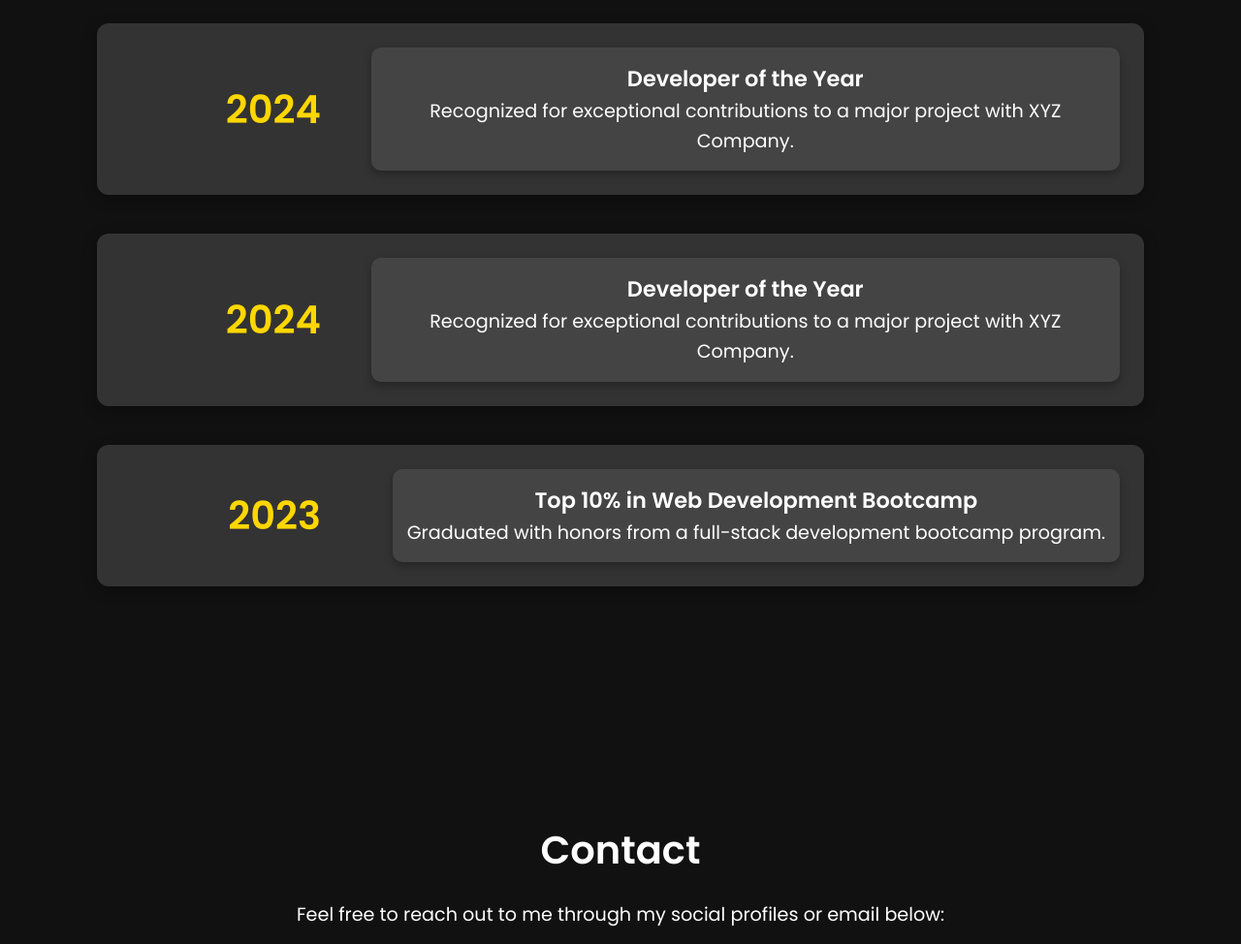
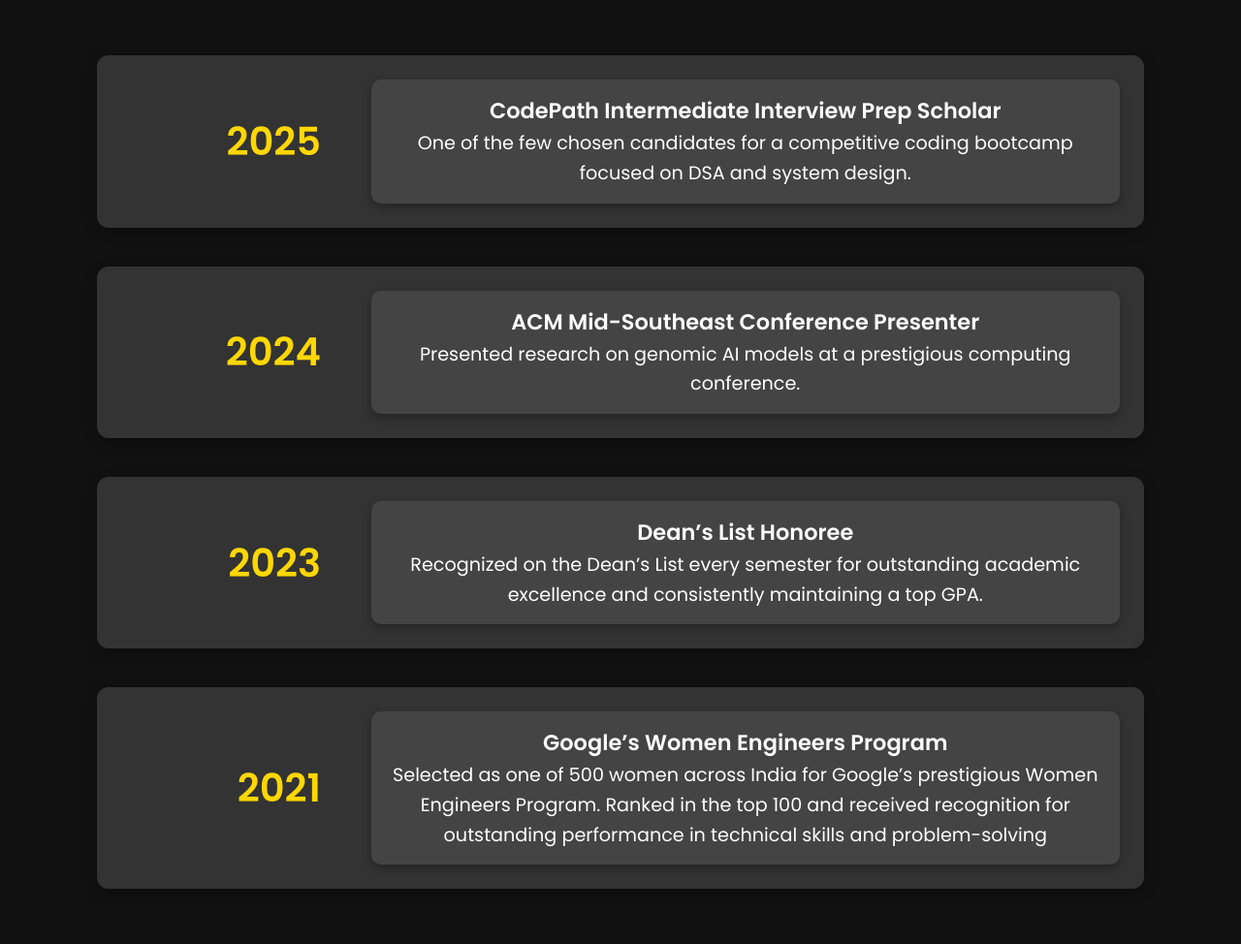
Before and after one commit to aanshika005/Portfolio, a plain HTML site: page index.html in a window 1280 px wide. Shown: the part 2704-3678 px from the top of the page at 97% size. Drawn offline with Linux system fonts and the light colour scheme.

Commit message:
Update index.html

```diff
--- a/index.html
+++ b/index.html
@@ -106,12 +106,12 @@
 
             <div class="timeline-item">
                 <div class="timeline-icon">
-                    <img src="" alt="Icon 2" />
+                    <img src="Images/dsps.png" alt="Icon 2" />
                 </div>
                 <div class="timeline-content">
-                    <h3>High School Name</h3>
-                    <p>High School Diploma</p>
-                    <span class="year"></span>
+                    <h3>Dyal Singh Public School</h3>
+                    <p>High School</p>
+                    <span class="year">97%</span>
                 </div>
             </div>
         </div>
@@ -123,26 +123,35 @@
             <h2 class="section-title">Achievements</h2>
             <div class="timeline">
                 <div class="timeline-item">
-                    <div class="year">2024</div>
+                    <div class="year">2025</div>
                     <div class="description">
-                        <h3>Developer of the Year</h3>
-                        <p>Recognized for exceptional contributions to a major project with XYZ Company.</p>
+                        <h3>CodePath Intermediate Interview Prep Scholar</h3>
+                        <p>One of the few chosen candidates for a competitive coding bootcamp focused on DSA and system design.</p>
                     </div>
                 </div>
 
                 <div class="timeline-item">
                     <div class="year">2024</div>
                     <div class="description">
-                        <h3>Developer of the Year</h3>
-                        <p>Recognized for exceptional contributions to a major project with XYZ Company.</p>
+                        <h3>ACM Mid-Southeast Conference Presenter </h3>
+                        <p>Presented research on genomic AI models at a prestigious computing conference.</p>
                     </div>
                 </div>
 
                 <div class="timeline-item">
                     <div class="year">2023</div>
                     <div class="description">
-                        <h3>Top 10% in Web Development Bootcamp</h3>
-                        <p>Graduated with honors from a full-stack development bootcamp program.</p>
+                        <h3>Dean’s List Honoree</h3>
+                        <p>Recognized on the Dean’s List every semester for outstanding academic excellence and consistently maintaining a top GPA.</p>
+                    </div>
+                </div>
+
+                <div class="timeline-item">
+                    <div class="year">2021</div>
+                    <div class="description">
+                        <h3>Google’s Women Engineers Program</h3>
+                        <p>Selected as one of 500 women across India for Google’s prestigious Women Engineers Program.
+                        Ranked in the top 100 and received recognition for outstanding performance in technical skills and problem-solving</p>
                     </div>
                 </div>
             </div>
```
